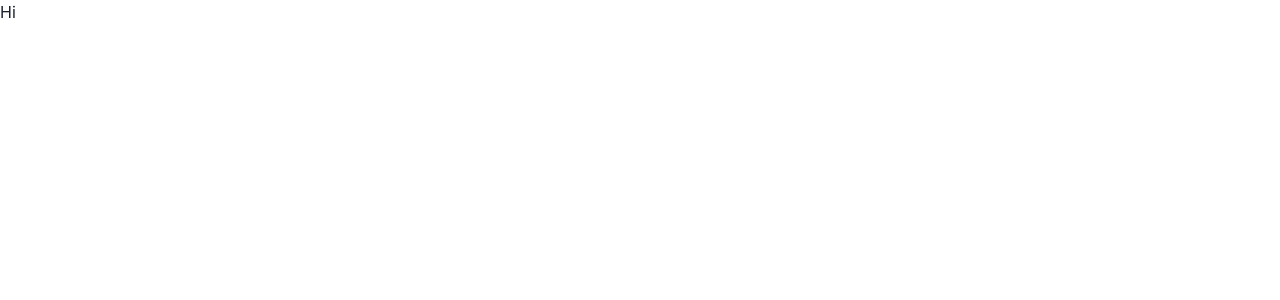
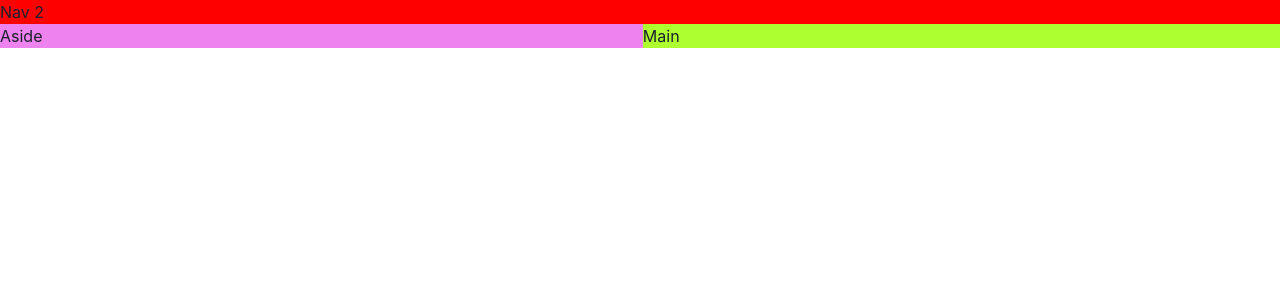
Before and after one commit to yogeshn-1/Rawg-lite, a React (Vite) app: page / in a window 1280 px wide. Shown: the top 300 px of the page. Built offline with nearby package versions, Linux system fonts and the light colour scheme.

Commit message:
Responsive layout

```diff
--- a/src/App.tsx
+++ b/src/App.tsx
@@ -1,5 +1,32 @@
+import { Grid, GridItem, Show } from "@chakra-ui/react";
 function App() {
-  return <p>Hi</p>;
+  return (
+    <div>
+      <Grid
+        templateAreas={{
+          base: `"nav" "main"`,
+          md: `"nav nav" "aside main"`,
+        }}
+      >
+        <GridItem bg={"blue"} area="nav">
+          Nav 1
+        </GridItem>
+        <Show above="md">
+          <GridItem bg={"red"} area="nav">
+            Nav 2
+          </GridItem>
+        </Show>
+        <Show above="md">
+          <GridItem bg={"violet"} area="aside">
+            Aside
+          </GridItem>
+        </Show>
+        <GridItem bg={"greenyellow"} area="main">
+          Main
+        </GridItem>
+      </Grid>
+    </div>
+  );
 }
 
 export default App;
```
